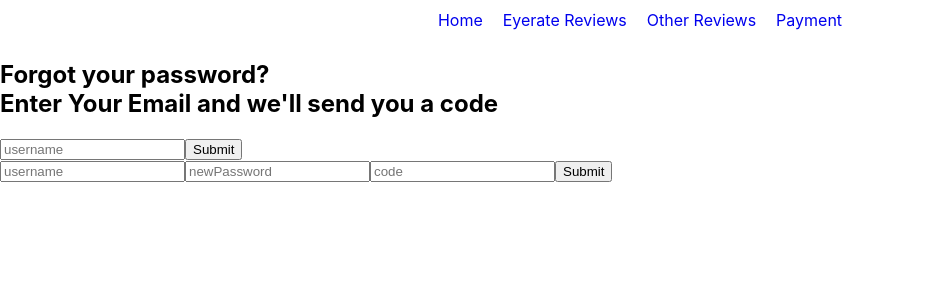
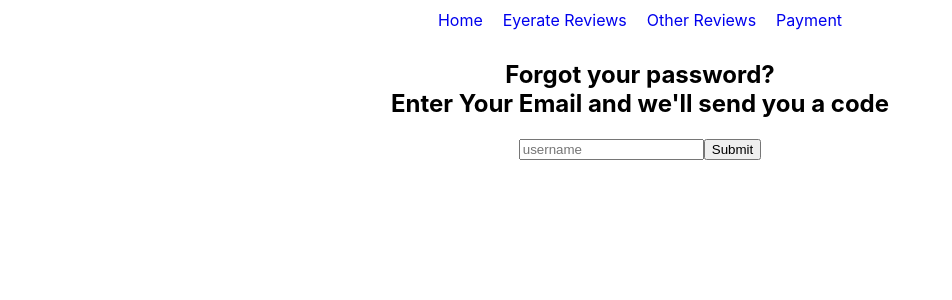
Before and after one commit to rafaelzar/react-portal, a React (Create React App) app: page /forgot-password in a window 1280 px wide. Shown: the top 300 px of the page, without its empty margins (0-952 px from the left). Built offline with nearby package versions, Linux system fonts and the light colour scheme; what aws-amplify would draw is missing.

Commit message:
Added functionality for checking if the username is submitted.

```diff
--- a/src/pages/auth-pages/ForgotPasswordPage.tsx
+++ b/src/pages/auth-pages/ForgotPasswordPage.tsx
@@ -7,11 +7,12 @@ const ForgotPasswordPage: React.FC = () => {
   const [username, setUsername] = React.useState('');
   const [sameUsername, setSameUsername] = React.useState('');
   const [code, setCode] = React.useState('');
+  const [isUsernameSubmited, setIsUsernameSubmited] = React.useState(false);
 
   const ForgotPassword = async (e: React.SyntheticEvent) => {
     e.preventDefault();
-    // console.log(email, password);
     forgotPasswordFunction(username);
+    setIsUsernameSubmited(true);
   };
 
   const ForgotPasswordSubmit = async (e: React.SyntheticEvent) => {
@@ -21,12 +22,15 @@ const ForgotPasswordPage: React.FC = () => {
   return (
     <>
       <DefaultLayout>
-        <div>
+        <div className='text-center'>
           <h2>
             Forgot your password?
             <br />
             Enter Your Email and we&apos;ll send you a code
           </h2>
+        </div>
+        { !isUsernameSubmited ? (
+          <div className='text-center'>
             <form onSubmit={ForgotPassword}>
               <input
                 type='text'
@@ -39,7 +43,12 @@ const ForgotPasswordPage: React.FC = () => {
               <input type='submit' value='Submit' />
             </form>
           </div>
-        <div>
+        ) : (
+          <>
+            <div className='text-center'>
+              <button type='button' onClick={() => setIsUsernameSubmited(false)}>
+                Go Back
+              </button>
               <form onSubmit={ForgotPasswordSubmit}>
                 <input
                   type='text'
@@ -68,6 +77,8 @@ const ForgotPasswordPage: React.FC = () => {
                 <input type='submit' value='Submit' />
               </form>
             </div>
+          </>
+        )}
       </DefaultLayout>
     </>
   );
```
Lines whose indentation alone changed are shown as unchanged.
